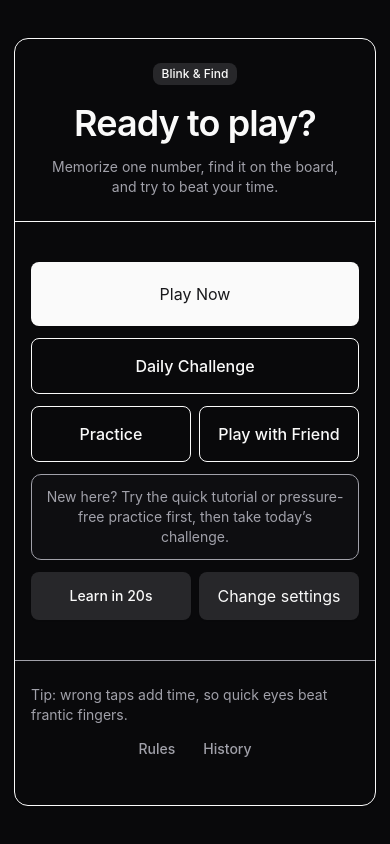
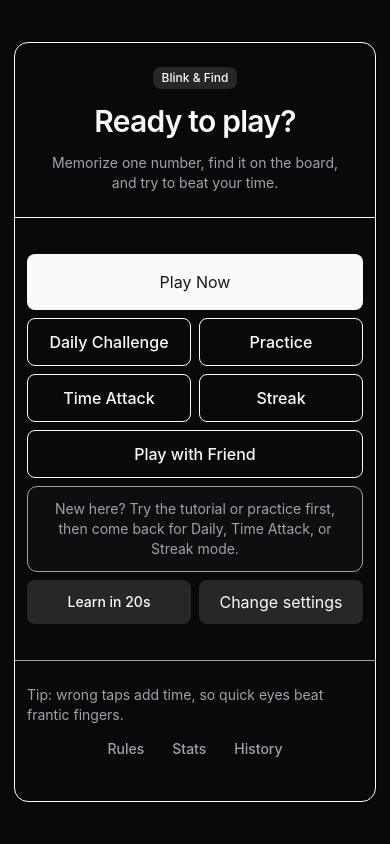
Before and after one commit to Nischhalsubba/blink-and-find, a Next.js app: page / in a window 390 px wide. Built offline with nearby package versions, Linux system fonts and the light colour scheme.

Commit message:
Add new modes and stats links to home screen

```diff
--- a/src/components/StartScreen.tsx
+++ b/src/components/StartScreen.tsx
@@ -205,40 +205,43 @@ export default function StartScreen({
   }
 
   return (
-    <section className="flex h-full min-h-0 items-center justify-center px-2">
-      <Card className="flex max-h-full w-full max-w-lg flex-col overflow-hidden">
-        <CardHeader className="shrink-0 border-b pb-4 text-center">
-          <Badge variant="secondary" className="mx-auto mb-3 w-fit">Blink &amp; Find</Badge>
-          <CardTitle className="text-4xl font-semibold tracking-tight sm:text-5xl">Ready to play?</CardTitle>
+    <section className="flex h-full min-h-0 items-center justify-center overflow-y-auto px-2 py-2">
+      <Card className="flex max-h-[calc(100dvh-1rem)] w-full max-w-lg flex-col overflow-hidden">
+        <CardHeader className="shrink-0 border-b pb-3 text-center">
+          <Badge variant="secondary" className="mx-auto mb-2 w-fit">Blink &amp; Find</Badge>
+          <CardTitle className="text-3xl font-semibold tracking-tight sm:text-5xl">Ready to play?</CardTitle>
           <CardDescription className="mt-2">Memorize one number, find it on the board, and try to beat your time.</CardDescription>
         </CardHeader>
 
-        <CardContent className="grid min-h-0 gap-3 p-4 sm:gap-4 sm:p-5">
-          <Button size="lg" className="h-16 text-lg" onClick={handleQuickStart}>Play Now</Button>
+        <CardContent className="grid min-h-0 gap-2 overflow-y-auto p-3 sm:gap-3 sm:p-5">
+          <Button size="lg" className="h-14 text-lg" onClick={handleQuickStart}>Play Now</Button>
 
-          <Button asChild size="lg" variant="outline" className="h-14 text-base">
-            <Link href="/daily">Daily Challenge</Link>
+          <div className="grid grid-cols-2 gap-2">
+            <Button asChild variant="outline" className="h-12 text-base"><Link href="/daily">Daily Challenge</Link></Button>
+            <Button asChild variant="outline" className="h-12 text-base"><Link href="/practice">Practice</Link></Button>
+            <Button asChild variant="outline" className="h-12 text-base"><Link href="/time-attack">Time Attack</Link></Button>
+            <Button asChild variant="outline" className="h-12 text-base"><Link href="/streak">Streak</Link></Button>
+          </div>
+
+          <Button asChild variant="outline" className="h-12 text-base">
+            <Link href="/online">Play with Friend</Link>
           </Button>
 
-          <div className="grid grid-cols-2 gap-2">
-            <Button asChild size="lg" variant="outline" className="h-14 text-base"><Link href="/practice">Practice</Link></Button>
-            <Button asChild size="lg" variant="outline" className="h-14 text-base"><Link href="/online">Play with Friend</Link></Button>
-          </div>
-
           <div className="rounded-lg border bg-muted/20 p-3 text-center text-sm text-muted-foreground">
-            New here? Try the quick tutorial or pressure-free practice first, then take today’s challenge.
+            New here? Try the tutorial or practice first, then come back for Daily, Time Attack, or Streak mode.
           </div>
 
           <div className="grid grid-cols-2 gap-2">
-            <Button asChild variant="secondary" className="h-12"><Link href="/tutorial">Learn in 20s</Link></Button>
-            <Button variant="secondary" className="h-12" onClick={() => setSettingsOpen(true)}>Change settings</Button>
+            <Button asChild variant="secondary" className="h-11"><Link href="/tutorial">Learn in 20s</Link></Button>
+            <Button variant="secondary" className="h-11" onClick={() => setSettingsOpen(true)}>Change settings</Button>
           </div>
         </CardContent>
 
-        <CardFooter className="flex shrink-0 flex-col gap-2 border-t p-4 text-sm text-muted-foreground sm:flex-row sm:items-center sm:justify-between sm:p-5">
+        <CardFooter className="flex shrink-0 flex-col gap-2 border-t p-3 text-sm text-muted-foreground sm:flex-row sm:items-center sm:justify-between sm:p-5">
           <span>Tip: wrong taps add time, so quick eyes beat frantic fingers.</span>
           <div className="flex gap-1">
             <Button asChild variant="ghost" size="sm"><Link href="/rules">Rules</Link></Button>
+            <Button asChild variant="ghost" size="sm"><Link href="/stats">Stats</Link></Button>
             <Button asChild variant="ghost" size="sm"><Link href="/history">History</Link></Button>
           </div>
         </CardFooter>
```
